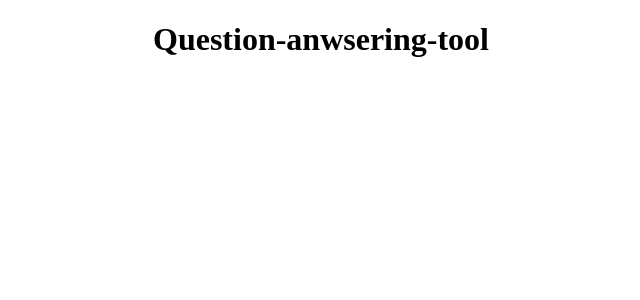
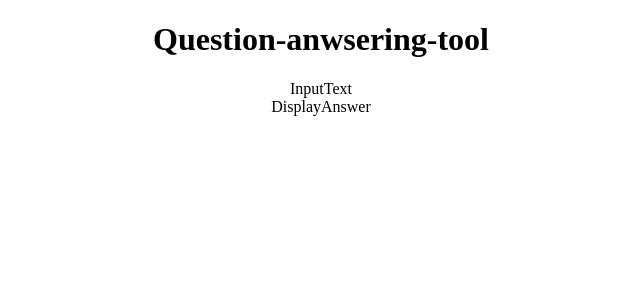
Before and after one commit to Anjaly1997/question-answering-tool, a React (Create React App) app: page / in a window 1280 px wide. Shown: the top 300 px of the page, without its empty margins (319-959 px from the left). Built offline with nearby package versions, Linux system fonts and the light colour scheme.

Commit message:
create InputText.js and DisplayAnswer.js components

```diff
--- a/src/App.js
+++ b/src/App.js
@@ -1,9 +1,12 @@
 import './App.css';
-
+import InputText from './components/InputText';
+import DisplayAnswer from './components/DisplayAnswer';
 function App() {
   return (
     <div className="App">
       <h1>Question-anwsering-tool</h1>
+      <InputText/>
+      <DisplayAnswer/>
     </div>
   );
 }
--- /dev/null
+++ b/src/components/DisplayAnswer.js
@@ -0,0 +1,9 @@
+import React from 'react'
+
+function DisplayAnswer() {
+  return (
+    <div>DisplayAnswer</div>
+  )
+}
+
+export default DisplayAnswer
--- /dev/null
+++ b/src/components/InputText.js
@@ -0,0 +1,9 @@
+import React from 'react'
+
+function InputText() {
+  return (
+    <div>InputText</div>
+  )
+}
+
+export default InputText
```
